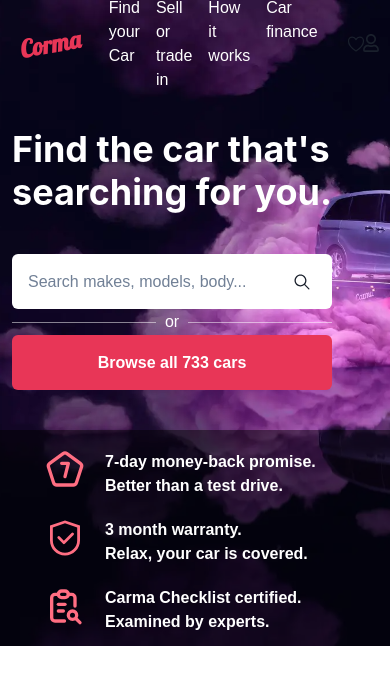
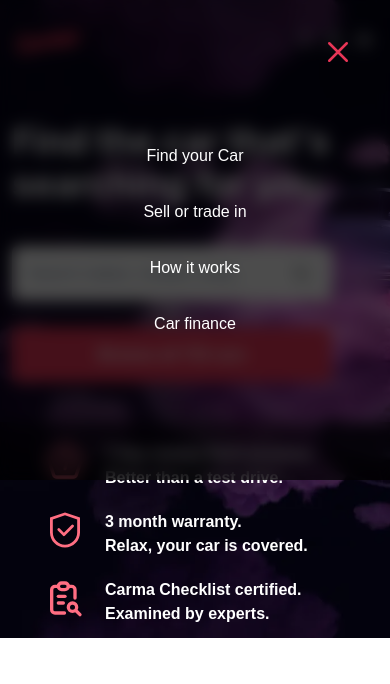
Before and after one commit to Sara-pyon/car_hub, a React (Vite) app: page / in a window 390 px wide. Shown: the top 684 px of the page. Built offline with nearby package versions, Linux system fonts and the light colour scheme.

Commit message:
make a navbar toogle menu

```diff
--- a/src/App.tsx
+++ b/src/App.tsx
@@ -1,5 +1,5 @@
 import './App.css'
-import Header from './components/Header'
+import Header from './components/Header/Header'
 import NavBar from './components/NavBar/NavBar'
 
 function App() {
--- /dev/null
+++ b/src/components/Corma.tsx
@@ -0,0 +1,7 @@
+const Corma = () => {
+  return (
+    <div className="logo">Corma</div>
+  )
+}
+
+export default Corma
--- a/src/components/Logo.tsx
+++ /dev/null
@@ -1,9 +0,0 @@
-import { Text } from "@chakra-ui/react"
-
-const Logo = () => {
-  return (
-    <p className="logo">Corma</p>
-  )
-}
-
-export default Logo
--- a/src/components/NavBar/Favorite.tsx
+++ b/src/components/NavBar/Favorite.tsx
@@ -3,7 +3,7 @@
 const Favorite = () => {
   return (
     <div className="favorite">
-        <IoHeartOutline fontSize={20} />
+        <IoHeartOutline fontSize={20} color="white"/>
     </div>
   )
 }
--- a/src/components/NavBar/Login.tsx
+++ b/src/components/NavBar/Login.tsx
@@ -1,8 +1,8 @@
-import { FaRegUser } from "react-icons/fa";
+import { FiUser } from "react-icons/fi";
 
 const Login = () => {
   return (
-    <FaRegUser fontSize={18}/>
+    <FiUser fontSize={20} color="white" />
   )
 }
 
--- /dev/null
+++ b/src/components/NavBar/NavBar.css
@@ -0,0 +1,83 @@
+.nav{
+    width: 100%;
+    height: 5rem;
+    display: flex;
+    flex-direction: row;
+    align-items: center;
+    padding-inline: 1rem;
+    justify-content: space-between;
+}
+.nav__list{
+    width: 100%;
+    display: flex;
+    flex-direction: row;
+    column-gap: 1.5rem;
+    padding-inline: 2rem;
+}
+.nav__item{
+    list-style: none;
+    color: white;
+    font-weight: 400;
+    font-size: 0.9rem;
+    cursor: pointer;
+    display: inline-flex;
+}
+.nav__item::after{
+    position: absolute;
+    bottom: -3px;
+    content: '';
+    width: 0;
+    height: 2px;
+    background: var(--color-deeppink);
+    opacity: 0;
+    transition: all .4s;
+}
+.nav__item:hover::after{
+    width: 60%;
+    opacity: 1;
+  }
+.nav__icons{
+    display: flex;
+    flex-direction: row;
+    column-gap: 0.6rem;
+}
+.toggle-open{
+    display: none;
+  }
+@media screen and (max-width:768px) {
+  .toggle-open{
+    display: initial;
+    cursor: pointer;
+  }
+  .toggle-close{
+    color: var(--color-deeppink);
+    font-size: 2.5rem;
+    position: absolute;
+    top: 2rem;
+    right: 2rem;
+    cursor: pointer;
+  }
+  .nav__list{
+    position: absolute;
+    top: -100%;
+    left: 0;
+    width: 100%;
+    height: 30rem;
+    background: rgba(0,0,0, 0.7);
+    backdrop-filter: blur(8px);
+    -webkit-backdrop-filter: blur(10px);
+    z-index: 100;
+    flex-direction: column;
+    justify-content: center;
+    align-items: center;
+    row-gap: 2rem;
+    transition: top .4s;
+  }
+  .nav__item{
+    position: relative;
+    font-size: 1rem;
+  }
+  .show{
+    top: 0;
+  }
+}
--- a/src/components/NavBar/NavBar.tsx
+++ b/src/components/NavBar/NavBar.tsx
@@ -1,26 +1,34 @@
-import { Box, HStack, List, ListItem, SimpleGrid } from '@chakra-ui/react';
 import Favorite from './Favorite';
 import Login from './Login';
-import Logo from '../Logo';
+import './NavBar.css';
+import { IoMdMenu } from "react-icons/io";
+import { IoCloseOutline } from "react-icons/io5";
+import { useState } from 'react';
+import Corma from '../Corma';
 
 const NavBar = () => {
+  const [toggled, setToggled] = useState(false);
+  const toggle  = () => setToggled(!toggled);
+  const navClass = toggled ? 'nav__list' : 'nav__list show';
+
   return (
-    <Box background='transparent'>
-      <HStack paddingInline={5} display='flex' justifyContent='space-between'
-              justifyItems='center' height='88px' width='100%'>
-          <Logo />
-          <List width='100%' display='flex' columnGap={4} paddingInline={5} color='white'>
-              <ListItem>Find your Car</ListItem>
-              <ListItem>Sell or trade in</ListItem>
-              <ListItem>How it works</ListItem>
-              <ListItem>Car finance</ListItem>
-          </List>
-          <SimpleGrid columns={2} columnGap={2}>
-              <Favorite />
-              <Login />
-          </SimpleGrid>
-      </HStack>
-    </Box>
+    <div className="nav">
+        <Corma />
+        <ul className={navClass}>
+              <li className='nav__item'>Find your Car</li>
+              <li className='nav__item'>Sell or trade in</li>
+              <li className='nav__item'>How it works</li>
+              <li className='nav__item'>Car finance</li>
+              <IoCloseOutline className='toggle-close'
+                onClick={toggle}/>
+          </ul>
+          <div className="nav__icons">
+            <Favorite />
+            <Login />
+            <IoMdMenu color='white' fontSize={20}
+              className='toggle-open' onClick={toggle}/>
+          </div>
+    </div>
   )
 }
 
--- a/src/index.css
+++ b/src/index.css
@@ -12,6 +12,7 @@
 .container{
   max-width: 1200px;
   margin-inline: auto;
+  overflow: hidden;
 }
 body{
   font-family: var(--font-primary);
@@ -24,4 +25,5 @@
   font-size: 1.5rem;
   transform: rotate(-10deg);
   color: var(--color-deeppink);
+  width: fit-content;
 }
```
Also changed, not shown: src/components/Header/Header.tsx (renamed from src/components/Header.tsx, +4 -4 lines).
